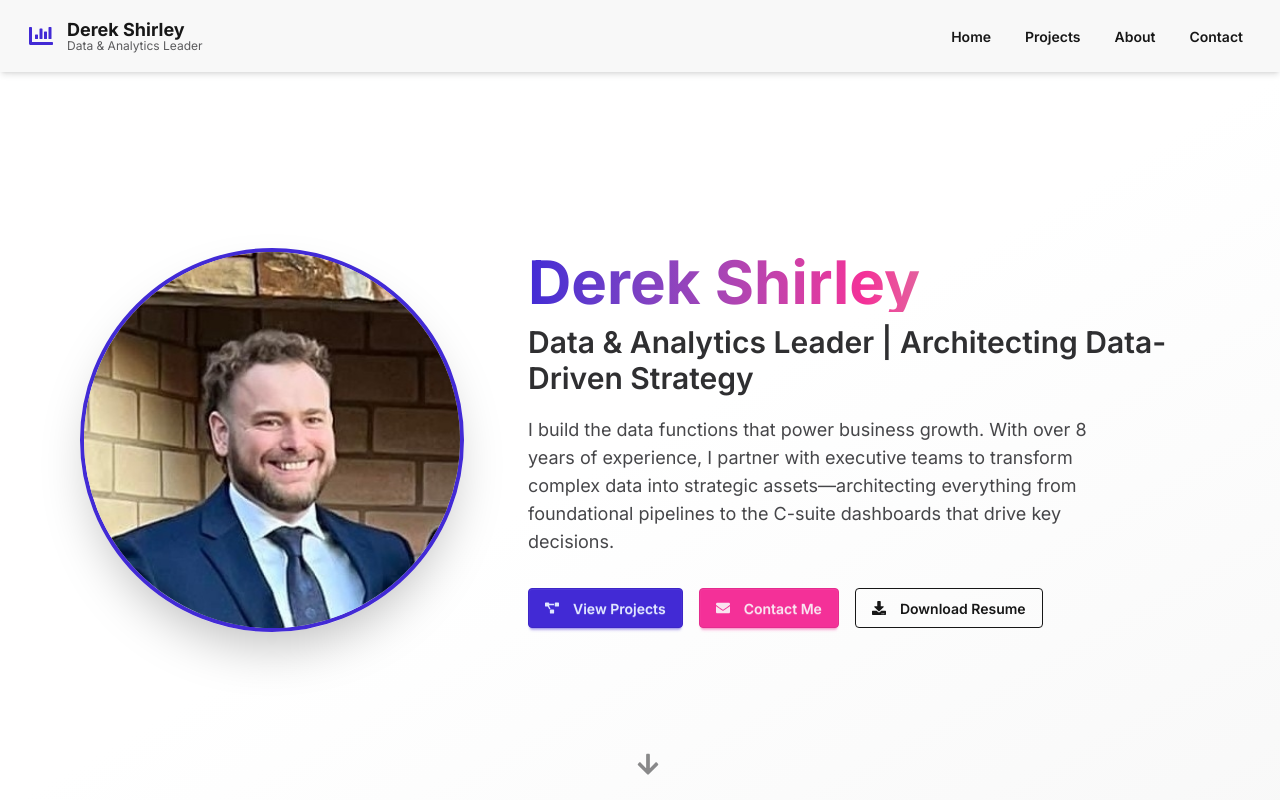
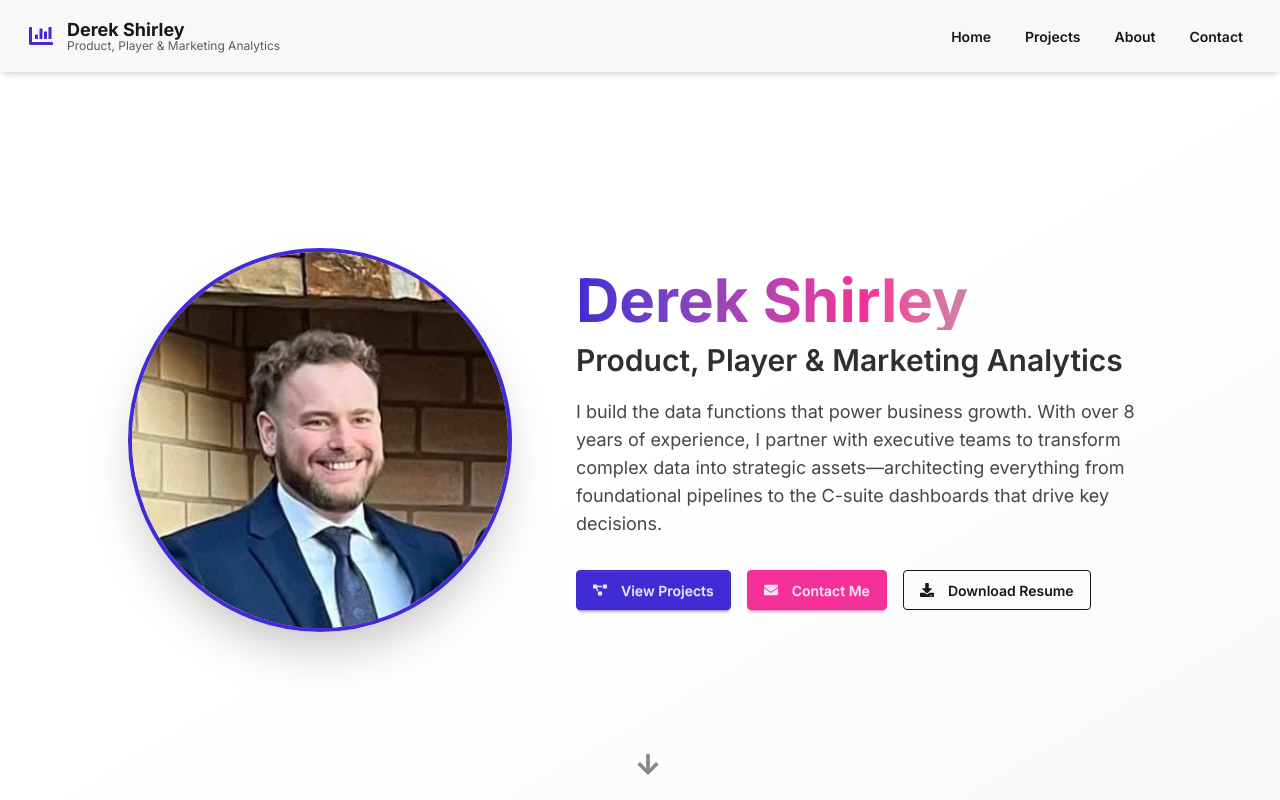
Before and after one commit to Derek-Devs/derek-shirley-portfolio, a Next.js app: page / in a window 1280 px wide. Shown: the top 800 px of the page. Built offline with nearby package versions, Linux system fonts and the light colour scheme.

Commit message:
Wording updates.

```diff
--- a/src/components/Header.tsx
+++ b/src/components/Header.tsx
@@ -25,7 +25,7 @@ const Header: React.FC = () => {
             <div className="flex flex-col items-start ml-2">
               <span className="text-lg font-bold leading-tight">Derek Shirley</span>
               <span className="text-xs font-normal text-base-content/70 -mt-1 leading-tight">
-                Data & Analytics Leader
+                Product, Player & Marketing Analytics
               </span>
             </div>
           </Link>
--- a/src/components/sections/HeroSection.tsx
+++ b/src/components/sections/HeroSection.tsx
@@ -84,7 +84,7 @@ const HeroSection: React.FC = () => {
             className="text-xl sm:text-2xl md:text-3xl font-semibold mb-5 text-base-content/90"
             variants={textItemVariants}
           >
-            Data & Analytics Leader | Architecting Data-Driven Strategy
+            Product, Player & Marketing Analytics
           </motion.h2>
 
           <motion.p
--- a/src/components/sections/about/AboutBackground.tsx
+++ b/src/components/sections/about/AboutBackground.tsx
@@ -30,7 +30,7 @@ const AboutBackground: React.FC = () => {
         </motion.h2>
 
         <motion.div
-          className="flex flex-col sm:flex-row justify-center items-center gap-6 sm:gap-12 text-lg" // Increased gap for better separation
+          className="flex flex-col sm:flex-row justify-center items-center gap-6 sm:gap-12 text-lg"
           initial="hidden"
           whileInView="visible"
           viewport={{ once: true, amount: 0.3 }}
```
